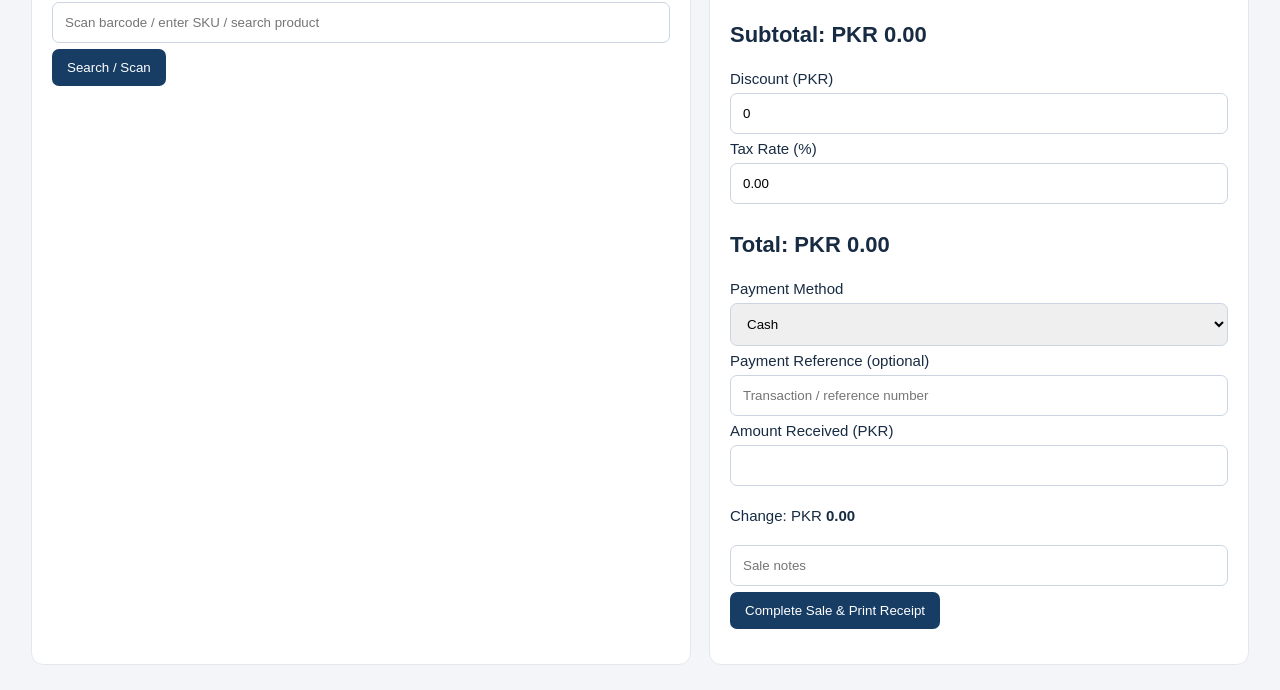
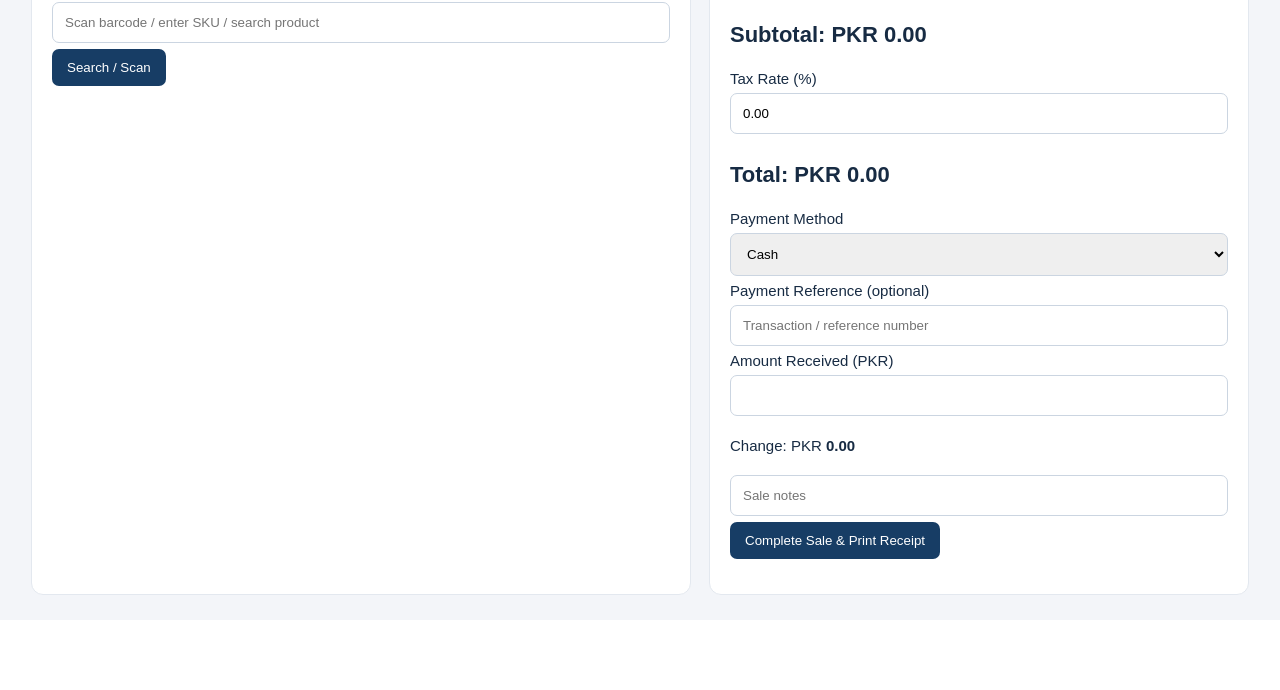
Before and after one commit to Hunneybaloch/italian-shoes-pos, a Laravel app: page /pos in a window 1280 px wide. Shown: the part 272-962 px from the top of the page. After the commit the page ends 867 px from the top, so only its background shows below. Run offline with Laravel 12, Linux system fonts and the light colour scheme; the visitor is signed in with stand-in values (Sample User, id 1); data comes from the database, SQL or seed files in the repository; data that the repository does not hold is empty.

Commit message:
Show POS discount control only to authorized roles

```diff
--- a/resources/views/pos/index.blade.php
+++ b/resources/views/pos/index.blade.php
@@ -7,7 +7,7 @@
 <input id="search" placeholder="Scan barcode / enter SKU / search product"><button type="button" onclick="searchProducts()">Search / Scan</button><div id="results" class="results"></div></section>
 <section class="card"><h2>Current Sale</h2><form id="saleForm" method="POST" action="{{ route('sales.store') }}">@csrf<input type="hidden" name="branch_id" id="formBranch">@if($customers->count())<label>Customer (optional)</label><select name="customer_id"><option value="">Walk-in customer</option>@foreach($customers as $c)<option value="{{ $c->id }}">{{ $c->name }} {{ $c->phone ? '— '.$c->phone : '' }}</option>@endforeach</select>@endif
 <div style="overflow:auto"><table><thead><tr><th>Item</th><th>Price</th><th>Qty</th><th>Total</th><th></th></tr></thead><tbody id="cart"></tbody></table></div>
-<p class="total">Subtotal: PKR <span id="subtotal">0.00</span></p><label>Discount (PKR)</label><input type="number" min="0" step=".01" name="discount_amount" id="discount" value="0" oninput="calculate()"><label>Tax Rate (%)</label><input type="number" min="0" max="100" step=".01" id="taxRate" value="{{ number_format($defaultTaxRate,2,'.','') }}" oninput="calculate()"><input type="hidden" name="tax_amount" id="tax" value="0"><p class="total">Total: PKR <span id="total">0.00</span></p><label>Payment Method</label><select name="payment_method"><option value="cash">Cash</option><option value="card">Card</option><option value="bank_transfer">Bank transfer</option><option value="mobile_wallet">Mobile wallet</option><option value="other">Other</option></select><label>Payment Reference (optional)</label><input name="payment_reference" placeholder="Transaction / reference number"><label>Amount Received (PKR)</label><input type="number" min="0" step=".01" name="amount_paid" id="paid" required oninput="calculateChange()"><p>Change: PKR <strong id="change">0.00</strong></p><input name="notes" placeholder="Sale notes"><div id="hiddenItems"></div><button type="submit" onclick="return validateSale()">Complete Sale & Print Receipt</button><p id="error" style="color:#b42318"></p></form></section></div></main>
+<p class="total">Subtotal: PKR <span id="subtotal">0.00</span></p>@if(auth()->user()->hasPermission('sales.discount'))<label>Discount (PKR)</label><input type="number" min="0" step=".01" name="discount_amount" id="discount" value="0" oninput="calculate()">@else<input type="hidden" name="discount_amount" id="discount" value="0">@endif<label>Tax Rate (%)</label><input type="number" min="0" max="100" step=".01" id="taxRate" value="{{ number_format($defaultTaxRate,2,'.','') }}" oninput="calculate()"><input type="hidden" name="tax_amount" id="tax" value="0"><p class="total">Total: PKR <span id="total">0.00</span></p><label>Payment Method</label><select name="payment_method"><option value="cash">Cash</option><option value="card">Card</option><option value="bank_transfer">Bank transfer</option><option value="mobile_wallet">Mobile wallet</option><option value="other">Other</option></select><label>Payment Reference (optional)</label><input name="payment_reference" placeholder="Transaction / reference number"><label>Amount Received (PKR)</label><input type="number" min="0" step=".01" name="amount_paid" id="paid" required oninput="calculateChange()"><p>Change: PKR <strong id="change">0.00</strong></p><input name="notes" placeholder="Sale notes"><div id="hiddenItems"></div><button type="submit" onclick="return validateSale()">Complete Sale & Print Receipt</button><p id="error" style="color:#b42318"></p></form></section></div></main>
 <script>
 let cart=[];
 function money(n){return Number(n||0).toFixed(2)}
```
